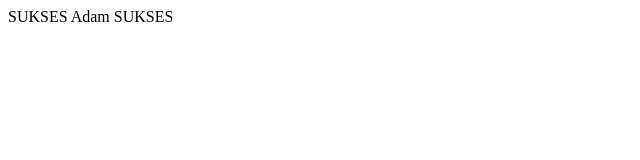
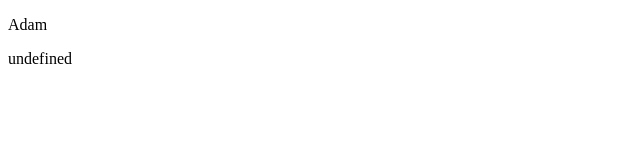
Before and after one commit to choiruladamm/course-javascript, a plain HTML site: page Dasar-Pzn/30-optional-chaining.html in a window 1280 px wide. Shown: the whole page, without its empty margins (0-640 px from the left). Drawn offline with Linux system fonts and the light colour scheme.

Commit message:
materi dasar pzn

```diff
--- a/Dasar-Pzn/30-optional-chaining.html
+++ b/Dasar-Pzn/30-optional-chaining.html
@@ -16,16 +16,23 @@
       }
     };
 
+    const adventurer = {
+      name: 'Alice',
+      cat: {
+        name: 'Dinah',
+      }
+    };
+
     // pengecekan nullish using optional chaining
-    let country = human?.address?.country;
+    let country = human?.address?.country; // Adam
+    let testing = adventurer?.dog?.namel // undefined
 
     // pengecekan cara akses data undefined / null (tidak direkomendasikan)
     // if (human.address !== undefined && human.address !== null) {
     //   country = human.address.country;
     // }
-    document.writeln(`SUKSES`);
-    document.writeln(`${country}`);
-    document.writeln(`SUKSES`);
+    document.writeln(`<p>${country}</p>`);
+    document.writeln(`<p>${testing}</p>`);
 
   </script>
 
```
